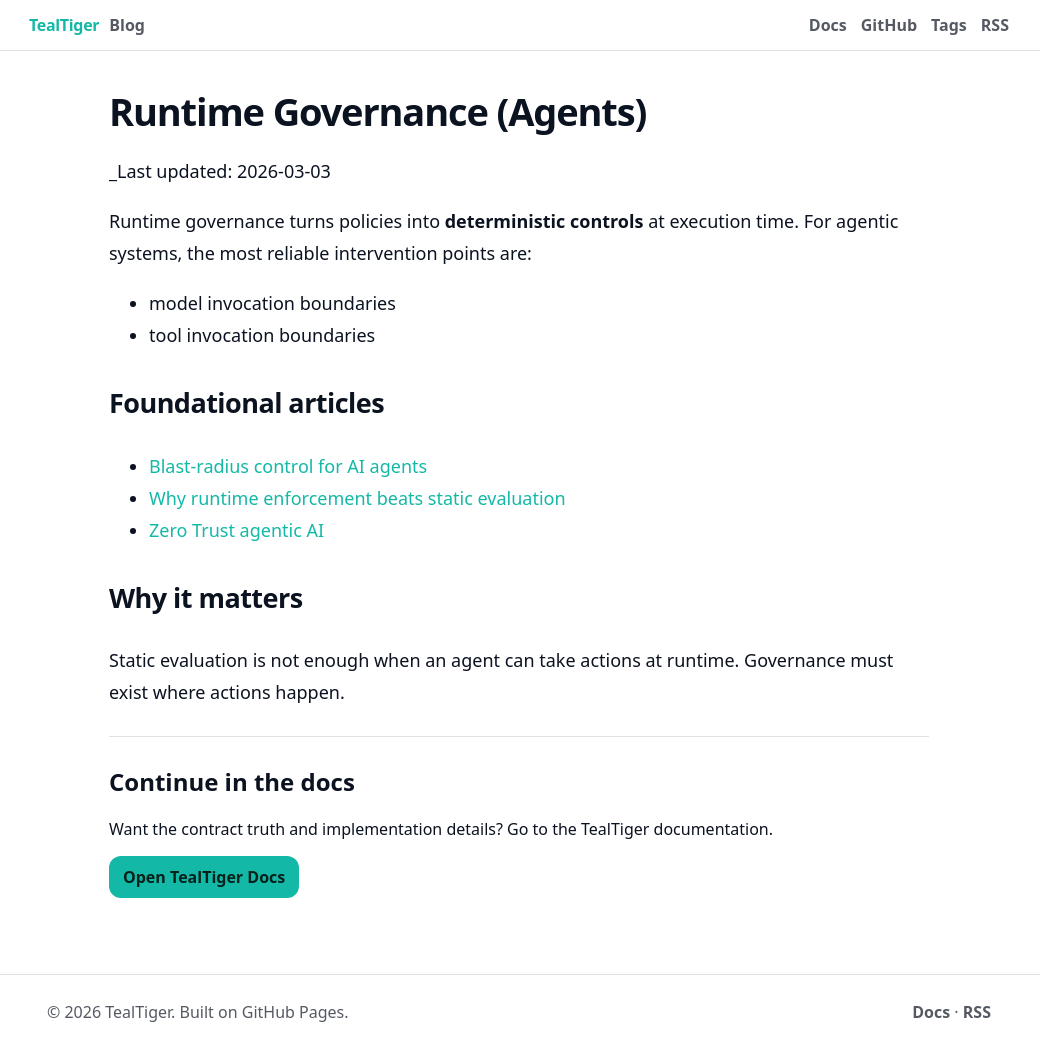
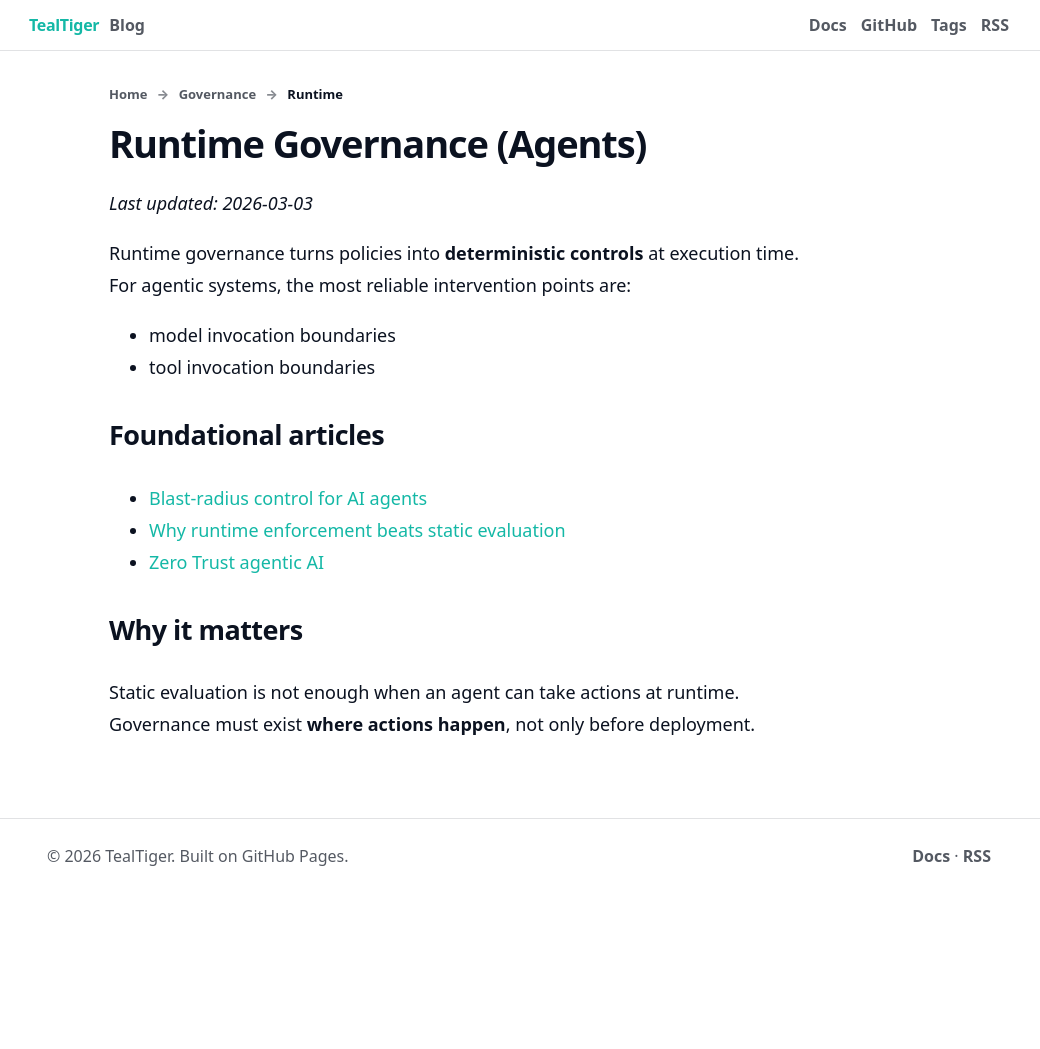
Before and after one commit to agentguard-ai/TealTiger-Blogs, a Jekyll site: the page built from governance/runtime.md, in a window 1280 px wide and 1049 px high. Shown: the whole window, without its empty margins (121-1161 px from the left). Built offline with Jekyll 4.4.1, drawn with Linux system fonts in a browser that asks for light colours.

Commit message:
Update runtime.md

```diff
--- a/governance/runtime.md
+++ b/governance/runtime.md
@@ -2,18 +2,31 @@
 layout: page
 title: "Runtime Governance (Agents)"
 permalink: /governance/runtime.html
+show_docs_cta: false
+breadcrumbs:
+  - title: Home
+    url: /
+  - title: Governance
+    url: /governance/
+  - title: Runtime
+    url: /governance/runtime.html
 ---
 
-_Last updated: 2026-03-03
+_Last updated: 2026-03-03_
 
-Runtime governance turns policies into **deterministic controls** at execution time. For agentic systems, the most reliable intervention points are:
+Runtime governance turns policies into **deterministic controls** at execution time.
+For agentic systems, the most reliable intervention points are:
+
 - model invocation boundaries
 - tool invocation boundaries
 
 ## Foundational articles
+
 - [Blast-radius control for AI agents](/2026/02/27/blast-radius-control-for-ai-agents.html)
 - [Why runtime enforcement beats static evaluation](/2026/02/27/why-runtime-enforcement-beats-static-evaluation.html)
 - [Zero Trust agentic AI](/2026/02/27/zero-trust-agentic-ai.html)
 
 ## Why it matters
-Static evaluation is not enough when an agent can take actions at runtime. Governance must exist where actions happen.
+
+Static evaluation is not enough when an agent can take actions at runtime.
+Governance must exist **where actions happen**, not only before deployment.
```
